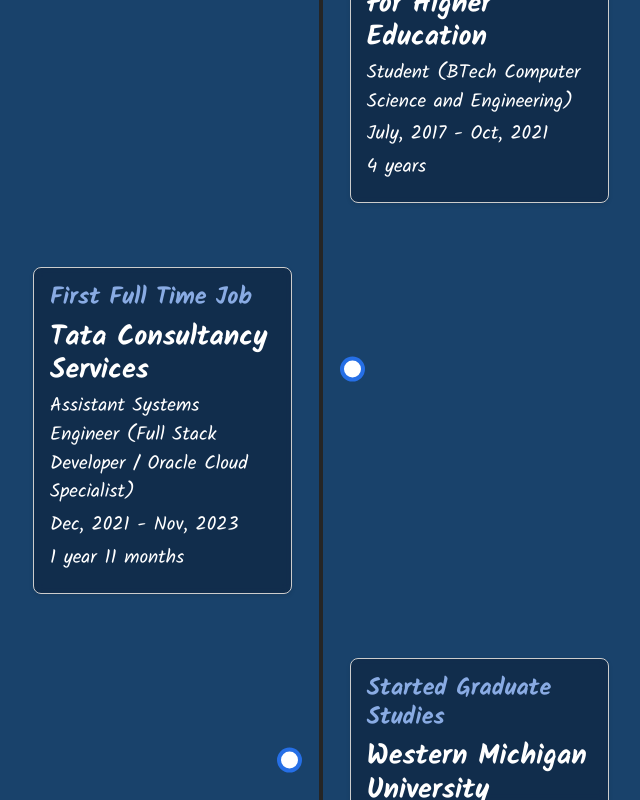
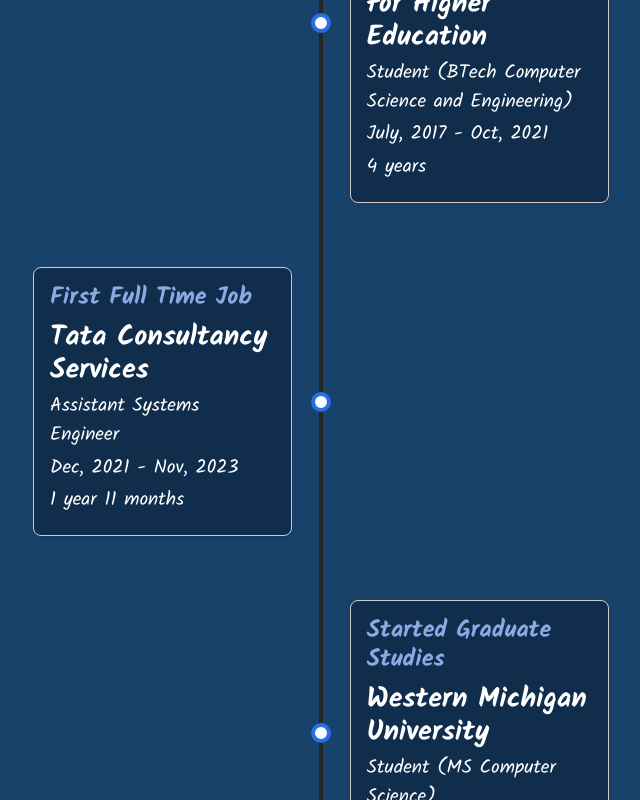
Before and after one commit to Shagasresthaa/portfoliosite_v4_user_ui, a Vue app: page /about in a window 1280 px wide. Shown: the part 2000-2800 px from the top of the page, without its empty margins (639-1279 px from the left). Built offline with nearby package versions, Linux system fonts and the light colour scheme.

Commit message:
corrected alignment bug working on fixing mobile view

```diff
--- a/src/components/TimelineCard.vue
+++ b/src/components/TimelineCard.vue
@@ -1,5 +1,9 @@
 <template>
-  <div :class="['timeline-card', alignmentClass]">
+  <div
+    ref="timelineCard"
+    :class="['timeline-card', alignmentClass]"
+    :style="{ '--dynamic-left': dynamicLeft }"
+  >
     <div class="timeline-content">
       <h3 class="title">
         <b>{{ title }}</b>
@@ -15,43 +19,56 @@
 </template>
 
 <script lang="ts">
-import { defineComponent, PropType } from "vue";
+import {
+  defineComponent,
+  PropType,
+  ref,
+  watch,
+  onMounted,
+  computed,
+} from "vue";
 
 export default defineComponent({
   name: "TimelineCard",
   props: {
-    title: {
-      type: String as PropType<string>,
-      required: true,
-    },
-    position: {
-      type: String as PropType<string>,
-      required: true,
-    },
-    institution: {
-      type: String as PropType<string>,
-      required: true,
-    },
-    date: {
-      type: String as PropType<string>,
-      required: true,
-    },
-    duration: {
-      type: String as PropType<string>,
-      required: false,
-    },
-    alignment: {
-      type: String as PropType<"left" | "right">,
-      required: true,
-    },
+    title: { type: String as PropType<string>, required: true },
+    position: { type: String as PropType<string>, required: true },
+    institution: { type: String as PropType<string>, required: true },
+    date: { type: String as PropType<string>, required: true },
+    duration: { type: String as PropType<string>, required: false },
+    alignment: { type: String as PropType<"left" | "right">, required: true },
+    lineOffset: { type: Number as PropType<number>, required: true },
   },
-  computed: {
-    alignmentClass(): string {
-      return this.alignment === "left" ? "align-left" : "align-right";
-    },
+  setup(props) {
+    const timelineCard = ref<HTMLElement | null>(null);
+    const dynamicLeft = ref<string>("50%");
+
+    const calculateDynamicLeft = () => {
+      if (timelineCard.value) {
+        const cardRect = timelineCard.value.getBoundingClientRect();
+        const offset = props.lineOffset - cardRect.left;
+        const adjustment = -9.25; // Offset val for line
+        dynamicLeft.value = `${offset + adjustment}px`;
+      }
+    };
+
+    watch(() => props.lineOffset, calculateDynamicLeft);
+
+    onMounted(() => {
+      calculateDynamicLeft();
+    });
+
+    return {
+      timelineCard,
+      dynamicLeft,
+      alignmentClass: computed(() =>
+        props.alignment === "left" ? "align-left" : "align-right"
+      ),
+    };
   },
 });
 </script>
+
 <style scoped lang="scss">
 @import "@/styles/TimelineCard.scss";
 </style>
--- a/src/components/TimelineComponent.vue
+++ b/src/components/TimelineComponent.vue
@@ -1,6 +1,6 @@
 <template>
   <div class="timeline">
-    <div class="timeline-line"></div>
+    <div ref="timelineLine" class="timeline-line"></div>
     <TimelineCard
       v-for="(event, index) in events"
       :key="index"
@@ -10,19 +10,18 @@
       :date="event.date"
       :duration="event.duration"
       :alignment="index % 2 === 0 ? 'left' : 'right'"
+      :lineOffset="lineOffset"
     />
   </div>
 </template>
 
 <script lang="ts">
-import { defineComponent } from "vue";
+import { defineComponent, ref, onMounted } from "vue";
 import TimelineCard from "./TimelineCard.vue";
 
 export default defineComponent({
   name: "TimelineComponent",
-  components: {
-    TimelineCard,
-  },
+  components: { TimelineCard },
   data() {
     return {
       events: [
@@ -51,7 +50,7 @@
           title: "Technology Innovation Project Program 1",
           position: "Full Stack Dev / Data Analyst (Intern)",
           institution: "I Assist Innovation Labs",
-          date: "March, 2020 - Aug,2020",
+          date: "March, 2020 - Aug, 2020",
           duration: "6 months",
         },
         {
@@ -70,8 +69,7 @@
         },
         {
           title: "First Full Time Job",
-          position:
-            "Assistant Systems Engineer (Full Stack Developer / Oracle Cloud Specialist)",
+          position: "Assistant Systems Engineer",
           institution: "Tata Consultancy Services",
           date: "Dec, 2021 - Nov, 2023",
           duration: "1 year 11 months",
@@ -83,10 +81,24 @@
           date: "Jan, 2024 - Apr, 2026",
         },
       ],
+      lineOffset: 0,
     };
+  },
+  mounted() {
+    this.calculateLineOffset();
+    window.addEventListener("resize", this.calculateLineOffset);
+  },
+  methods: {
+    calculateLineOffset() {
+      const timelineLine = this.$refs.timelineLine as HTMLElement;
+      if (timelineLine) {
+        this.lineOffset = timelineLine.getBoundingClientRect().left;
+      }
+    },
   },
 });
 </script>
+
 <style scoped lang="scss">
 @import "@/styles/TimelineComponent.scss";
 </style>
--- a/src/styles/TimelineCard.scss
+++ b/src/styles/TimelineCard.scss
@@ -9,60 +9,68 @@
   backdrop-filter: blur(5px);
   border-radius: 0.5rem;
   box-shadow: 0 2px 4px rgba(0, 0, 0, 0.1);
-
   font-size: clamp(0.9rem, 1.5vw, 1.2rem);
 
   &::before {
     content: "";
     position: absolute;
-    width: 25px;
-    height: 25px;
-    right: -17px;
+    width: 20px;
+    height: 20px;
     background-color: white;
     border: 4px solid #266fe6;
-    top: 15px;
     border-radius: 50%;
+    left: var(--dynamic-left, 50%);
+    top: 50%;
+    transform: translateY(-50%);
     z-index: 1;
   }
 
   &.align-left {
     align-self: flex-start;
-    &::before {
-      transform: translateY(4.6rem);
-      right: -4.6rem;
-    }
   }
 
   &.align-right {
     align-self: flex-end;
-    &::before {
-      transform: translateY(4.6rem);
-      left: -4.6rem;
-    }
   }
 }
 
 .timeline-content {
   text-align: left;
+
   h3.title {
     color: #89abe3;
     margin-bottom: 0.5rem;
     font-size: clamp(1rem, 2vw, 1.5rem);
   }
+
   p {
     margin: 0.25rem 0;
   }
 }
-/* Medium screens */
-@media (max-width: 1000px) {
+
+/* Responsive Styles */
+@media (max-width: 768px) {
   .timeline-card {
-    font-size: small;
+    width: 90%;
+    margin: 1rem auto;
+
+    &::before {
+      left: 50%; /* Center the circle for top-down layout */
+      transform: translate(-50%, -50%);
+    }
   }
 }
 
-/* Small screens */
-@media (max-width: 480px) {
+@media (min-width: 769px) and (max-width: 1024px) {
   .timeline-card {
-    font-size: small;
+    width: 45%;
+
+    &.align-left::before {
+      left: var(--dynamic-left, -11.5%);
+    }
+
+    &.align-right::before {
+      left: var(--dynamic-left, 111.5%);
+    }
   }
 }
```
